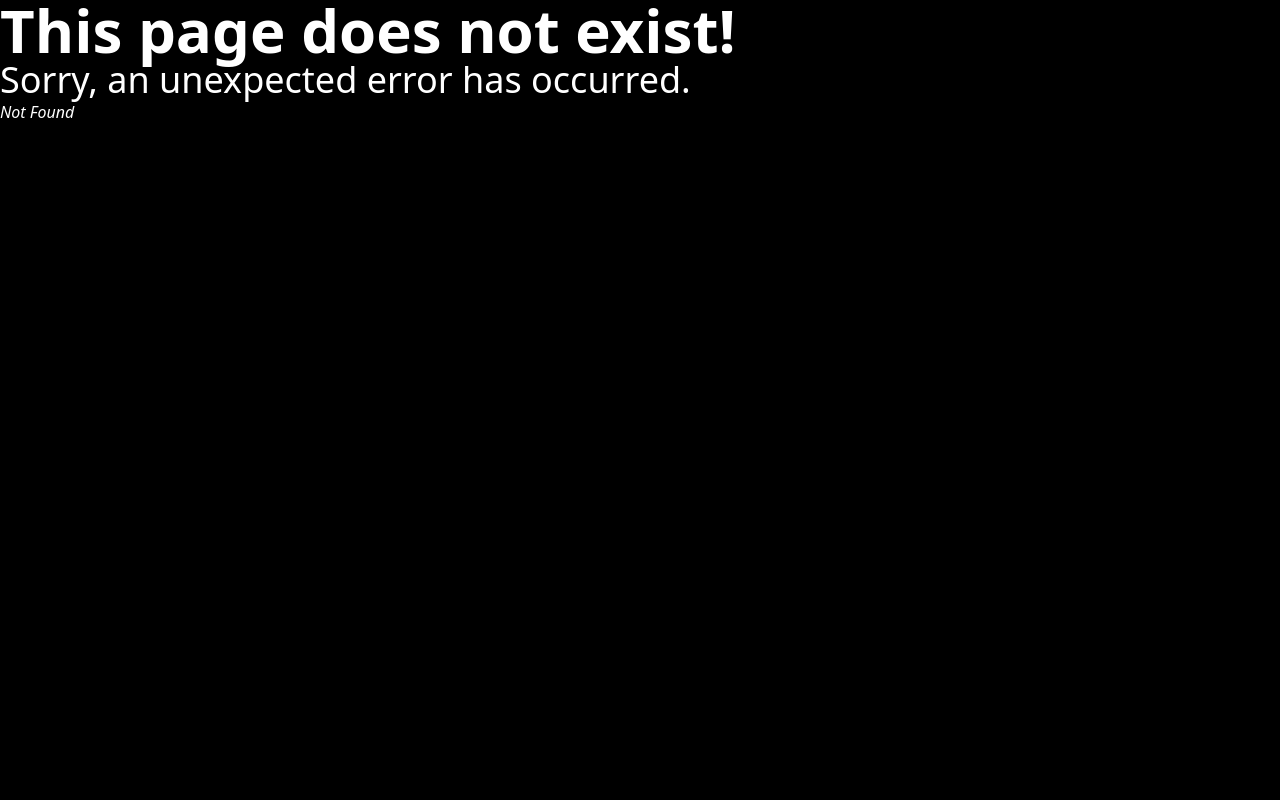
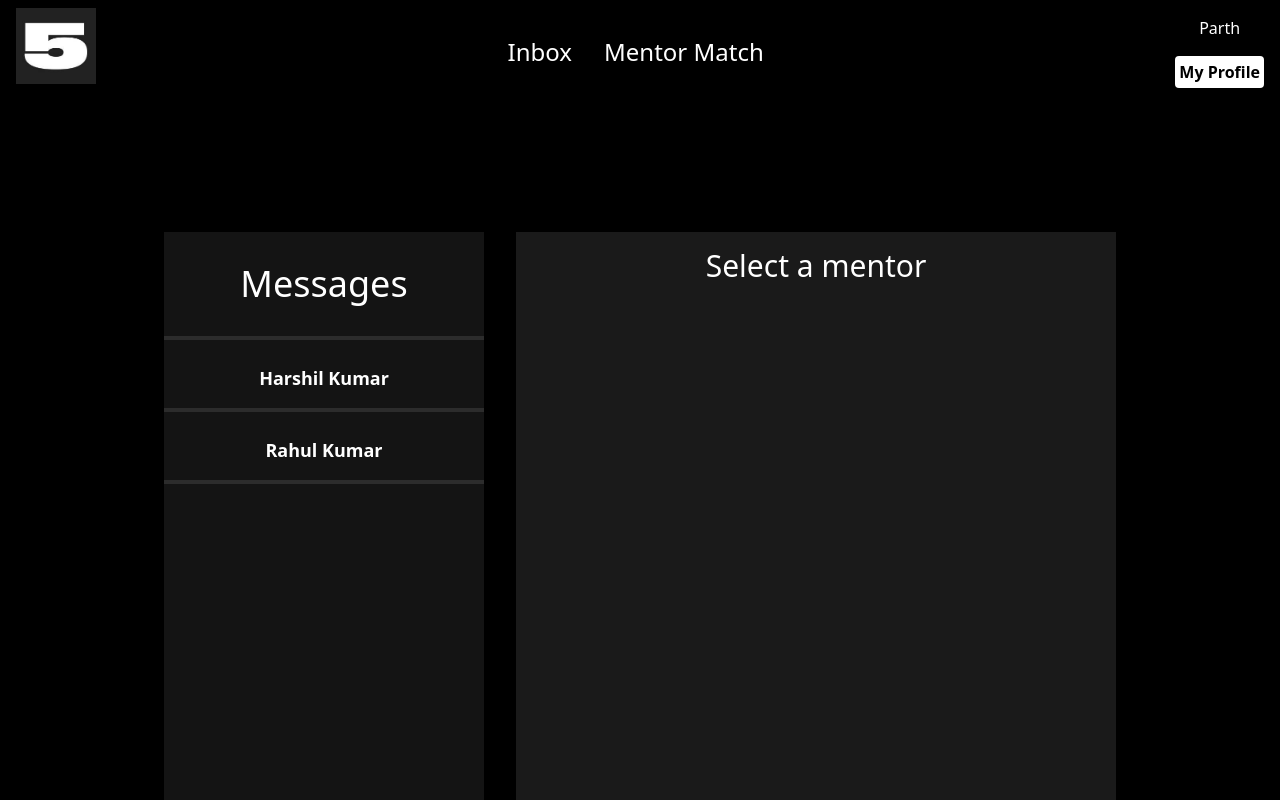
Before and after one commit to NDamwani/ri5e-investor-founder-platform, a React (Vite) app: page /mentor/inbox in a window 1280 px wide. Before the commit this address had no page. Shown: the top 800 px of the page. Built offline with nearby package versions, Linux system fonts and the light colour scheme.

Commit message:
inbox and matching page created

```diff
--- a/package.json
+++ b/package.json
@@ -30,6 +30,8 @@
     "eslint-plugin-react-refresh": "^0.4.9",
     "globals": "^15.9.0",
     "postcss": "^8.4.41",
+    "prettier": "^3.3.3",
+    "prettier-plugin-tailwindcss": "^0.6.6",
     "tailwindcss": "^3.4.10",
     "vite": "^5.4.0"
   }
--- a/src/components/Header/Header.jsx
+++ b/src/components/Header/Header.jsx
@@ -1,17 +1,23 @@
 import { Link, useNavigate } from "react-router-dom";
-import { navLinks } from "../../lib/constants/data";
+import { navLinks, productOwnerNavLinks } from "../../lib/constants/data";
 import MobDropdown from "./MobDropdown";
 import PrimaryButton from "../common/PrimaryButton";
+import { useState } from "react";
 
 export default function Header() {
   const navigate = useNavigate();
+  const [user, setUser] = useState({
+    name: "Parth",
+    token: "",
+    isProductOwner: true,
+  });
   return (
     <section className="bg-black text-white">
       <div className="flex justify-between">
         <div className="px-4 py-2">
           <a href="/">
             <img
-              src="logo.jpg"
+              src="/logo.jpg"
               alt="Ri5e company logo"
               height={80}
               width={80}
@@ -21,17 +27,35 @@ export default function Header() {
         <div className="px-8 hidden sm:block">
           <nav className="h-full">
             <ul className="flex gap-8 h-full text-2xl">
-              {navLinks.map((navlink) => (
+              {user.name === "" &&
+                navLinks.map((navlink) => (
                   <li key={navlink.link} className="content-center h-full">
                     <Link to={navlink.link} className="hover:font-medium">
                       {navlink.title}
                     </Link>
                   </li>
                 ))}
+              {user.name !== "" &&
+                user.isProductOwner &&
+                productOwnerNavLinks.map((navlink) => (
+                  <li key={navlink.link} className="content-center h-full">
+                    <Link to={navlink.link} className="hover:font-medium">
+                      {navlink.title}
+                    </Link>
+                  </li>
+                ))}
+              {user.name !== "" && !user.isProductOwner && (
+                <li className="content-center h-full">
+                  <Link to="/mentor/inbox" className="hover:font-medium">
+                    Inbox
+                  </Link>
+                </li>
+              )}
             </ul>
           </nav>
         </div>
         <div className="p-4 self-center">
+          {user.name === "" ? (
             <PrimaryButton
               name="Login"
               className="bg-white text-black font-semibold py-2 px-6 rounded transition hover:bg-gray-300"
@@ -39,6 +63,20 @@ export default function Header() {
                 navigate("/login");
               }}
             />
+          ) : (
+            <div className="flex flex-col gap-4">
+              <p className="text-center">{user.name}</p>
+              <PrimaryButton
+                name="My Profile"
+                className="bg-white text-black font-semibold p-1 rounded transition hover:bg-gray-300"
+                handleClick={() => {
+                  navigate(
+                    user.isProductOwner ? "/product-profile" : "/mentor-profile"
+                  );
+                }}
+              />
+            </div>
+          )}
         </div>
         <MobDropdown />
       </div>
--- /dev/null
+++ b/src/components/Inbox/Inbox.jsx
@@ -0,0 +1,184 @@
+import { useState } from "react";
+import { useLocation } from "react-router-dom";
+
+const mentorList = [
+  {
+    mentorName: "Harshil Kumar",
+  },
+  {
+    mentorName: "Rahul Kumar",
+  },
+];
+
+const mentorMessages = [
+  {
+    mentorName: "Harshil Kumar",
+    messages: [
+      {
+        sender: "Parth",
+        message: "Hello Harshil I would like to have you as my mentor",
+      },
+      {
+        sender: "Harshil",
+        message: "Hey Parth, I would love to be your mentor",
+      },
+    ],
+  },
+  {
+    mentorName: "Rahul Kumar",
+    messages: [
+      {
+        sender: "Parth",
+        message: "Hello Rahul I would like to have you as my mentor",
+      },
+      {
+        sender: "Rahul",
+        message: "Hey Parth, I would love to be your mentor",
+      },
+      {
+        sender: "Parth",
+        message: "Hello Rahul I would like to have you as my mentor",
+      },
+      {
+        sender: "Rahul",
+        message: "Hey Parth, I would love to be your mentor",
+      },
+      {
+        sender: "Parth",
+        message: "Hello Rahul I would like to have you as my mentor",
+      },
+      {
+        sender: "Rahul",
+        message: "Hey Parth, I would love to be your mentor",
+      },
+      {
+        sender: "Parth",
+        message: "Hello Rahul I would like to have you as my mentor",
+      },
+      {
+        sender: "Rahul",
+        message: "Hey Parth, I would love to be your mentor",
+      },
+    ],
+  },
+];
+
+export default function Inbox() {
+  const location = useLocation();
+
+  const [currMentor, setCurrMentor] = useState(() => {
+    if (location.state) {
+      const filterMentor = mentorMessages.filter(
+        (mentor) => mentor.mentorName === location.state.mentorName,
+      );
+      if (filterMentor.length > 0) {
+        return filterMentor[0];
+      }
+    }
+    return {
+      mentorName: "",
+      messages: [],
+    };
+  });
+  const [message, setMessage] = useState("");
+
+  const handleSubmit = (e) => {
+    e.preventDefault();
+    const newMessage = {
+      sender: "Parth",
+      message: message,
+    };
+    const newMentor = {
+      mentorName: currMentor.mentorName,
+      messages: [...currMentor.messages, newMessage],
+    };
+    setCurrMentor(newMentor);
+    setMessage("");
+  };
+
+  return (
+    <section className="my-32 flex flex-col items-center gap-8 sm:flex-row sm:justify-center">
+      <div
+        className={`h-[600px] min-w-80 bg-accent/80 text-center ${currMentor !== "" ? "max-sm:hidden" : ""}`}
+      >
+        <div className="border-b-4 border-white/10 p-4 sm:p-8">
+          <p className="text-4xl">Messages</p>
+        </div>
+        <div>
+          <ul>
+            {mentorList.map((mentor) => (
+              <li
+                key={mentor.mentorName}
+                onClick={() => {
+                  setCurrMentor(
+                    mentorMessages.filter(
+                      (message) => message.mentorName === mentor.mentorName,
+                    )[0],
+                  );
+                }}
+              >
+                <div className="my-2 border-b-4 border-white/10 p-4 hover:cursor-pointer">
+                  <p className="text-lg font-semibold">{mentor.mentorName}</p>
+                </div>
+              </li>
+            ))}
+          </ul>
+        </div>
+      </div>
+      <div
+        className={`h-[600px] w-[600px] bg-accent ${currMentor !== "" ? "" : "max-sm:hidden"}`}
+      >
+        <div className="relative p-4 text-center">
+          {currMentor.mentorName !== "" && (
+            <button
+              onClick={() => {
+                setCurrMentor("");
+              }}
+              className="absolute left-5 sm:hidden"
+            >
+              Back
+            </button>
+          )}
+          <p className="text-3xl">
+            {currMentor.mentorName === ""
+              ? "Select a mentor"
+              : currMentor.mentorName}
+          </p>
+        </div>
+        <div
+          className={`scrollbar h-[360px] ${currMentor.mentorName !== "" ? "overflow-y-scroll" : ""}`}
+        >
+          <ul>
+            {currMentor?.messages?.length > 0 &&
+              currMentor?.messages.map((message, index) => (
+                <li key={index} className="p-4">
+                  <p className="text-lg font-bold">{message.sender}</p>
+                  <p>{message.message}</p>
+                </li>
+              ))}
+          </ul>
+        </div>
+        <div className={`${currMentor.mentorName === "" ? "hidden" : ""}`}>
+          <form onSubmit={handleSubmit}>
+            <div className="p-4">
+              <textarea
+                placeholder="Type your message here"
+                className="w-full rounded-lg bg-white/5 p-3 text-white focus:outline-none"
+                value={message}
+                onChange={(e) => setMessage(e.target.value)}
+              />
+            </div>
+            <div className="flex justify-end">
+              <button
+                className="mr-4 rounded border border-white bg-transparent p-2 px-6 py-2 font-semibold text-white transition hover:bg-gray-300 hover:text-black"
+                type="submit"
+              >
+                Send
+              </button>
+            </div>
+          </form>
+        </div>
+      </div>
+    </section>
+  );
+}
--- /dev/null
+++ b/src/components/MatchPage/MentorCard.jsx
@@ -0,0 +1,54 @@
+import { useNavigate } from "react-router-dom";
+import PrimaryButton from "../common/PrimaryButton";
+
+export default function MentorCard() {
+  const navigate = useNavigate();
+  return (
+    <div className="mt-8 flex w-full items-center justify-center gap-8 rounded-3xl bg-accent p-4 px-12 sm:w-1/2 md:justify-evenly md:p-8">
+      <div className="my-auto hidden rounded-lg bg-white md:block md:w-48">
+        <img
+          src="/team-man.jpg"
+          alt="mentor"
+          className="h-full w-full rounded-lg object-contain"
+        />
+      </div>
+      <div className="flex flex-col gap-x-12 md:w-96 lg:flex-row">
+        <div className="flex flex-col gap-y-4">
+          <h2 className="text-2xl font-semibold md:text-4xl">Harshil Kumar</h2>
+          <p className="text-lg">harshilK@gmail.com</p>
+          <p className="text-lg">Skills: React, Node, Express</p>
+          <p className="text-lg">Experience: 5 years</p>
+        </div>
+
+        <div className="mt-4 flex flex-col justify-center gap-y-2 lg:gap-y-8">
+          <PrimaryButton
+            name="Message"
+            type="button"
+            handleClick={() => {
+              navigate("/product-owner/inbox", {
+                state: {
+                  mentorName: "Harshil Kumar",
+                  mentorEmail: "harshilK@gmail.com",
+                },
+              });
+            }}
+            className="w-28 max-w-48 self-center rounded bg-white p-2 font-semibold text-black transition hover:bg-gray-300 md:w-full"
+          />
+          <PrimaryButton
+            name="Profile"
+            type="button"
+            handleClick={() => {
+              navigate("/mentor/profile", {
+                state: {
+                  mentorName: "Harshil Kumar",
+                  mentorEmail: "harshilK@gmail.com",
+                },
+              });
+            }}
+            className="w-28 max-w-48 self-center rounded bg-white p-2 font-semibold text-black transition hover:bg-gray-300 md:w-full"
+          />
+        </div>
+      </div>
+    </div>
+  );
+}
--- a/src/components/MatchPage/MentorMatch.jsx
+++ b/src/components/MatchPage/MentorMatch.jsx
@@ -1,3 +1,18 @@
+import MentorCard from "./MentorCard";
+
 export default function MentorMatch() {
-  return <div>hello</div>;
+  return (
+    <section className="text-center">
+      <h1 className="text-4xl md:text-6xl">Best Mentor Matches</h1>
+      <div className="flex flex-col items-center">
+        <MentorCard />
+      </div>
+      <h2 className="mt-12 sm:mt-20 text-4xl md:text-6xl">Available Mentors</h2>
+      <div className="flex flex-col items-center">
+        <MentorCard />
+        <MentorCard />
+        <MentorCard />
+      </div>
+    </section>
+  );
 }
--- a/src/index.css
+++ b/src/index.css
@@ -8,3 +8,25 @@ html {
     background-color: black;
     color: white;
 }
+
+@layer utilities {
+    .scrollbar::-webkit-scrollbar {
+      width: 10px;
+      height: 20px;
+    }
+
+    .scrollbar::-webkit-scrollbar-track {
+      border-radius: 100vh;
+      background: #000;
+    }
+
+    .scrollbar::-webkit-scrollbar-thumb {
+      background: #1a1a1a;
+      border-radius: 100vh;
+      border: 3px solid #000;
+    }
+
+    .scrollbar::-webkit-scrollbar-thumb:hover {
+      background: #5e5959;
+    }
+  }
--- a/src/lib/constants/data.js
+++ b/src/lib/constants/data.js
@@ -1,8 +1,4 @@
 export const navLinks = [
-    // {
-    //     title: 'Login',
-    //     link: '/login',
-    // },
     {
         title: 'Vision',
         link: '/#vision',
@@ -21,6 +17,17 @@ export const navLinks = [
     },
 ]
 
+export const productOwnerNavLinks = [
+    {
+        title: 'Inbox',
+        link: '/product-owner/inbox',
+    },
+    {
+        title: 'Mentor Match',
+        link: '/product-owner/match',
+    },
+]
+
 export const footerLinks = [
     {
         title: 'Home',
```
Also changed, not shown: src/components/routes/route.jsx (+13 -4 lines), 2 other files (tests, documents, lock files or other folders). Lines whose indentation alone changed are shown as unchanged.
